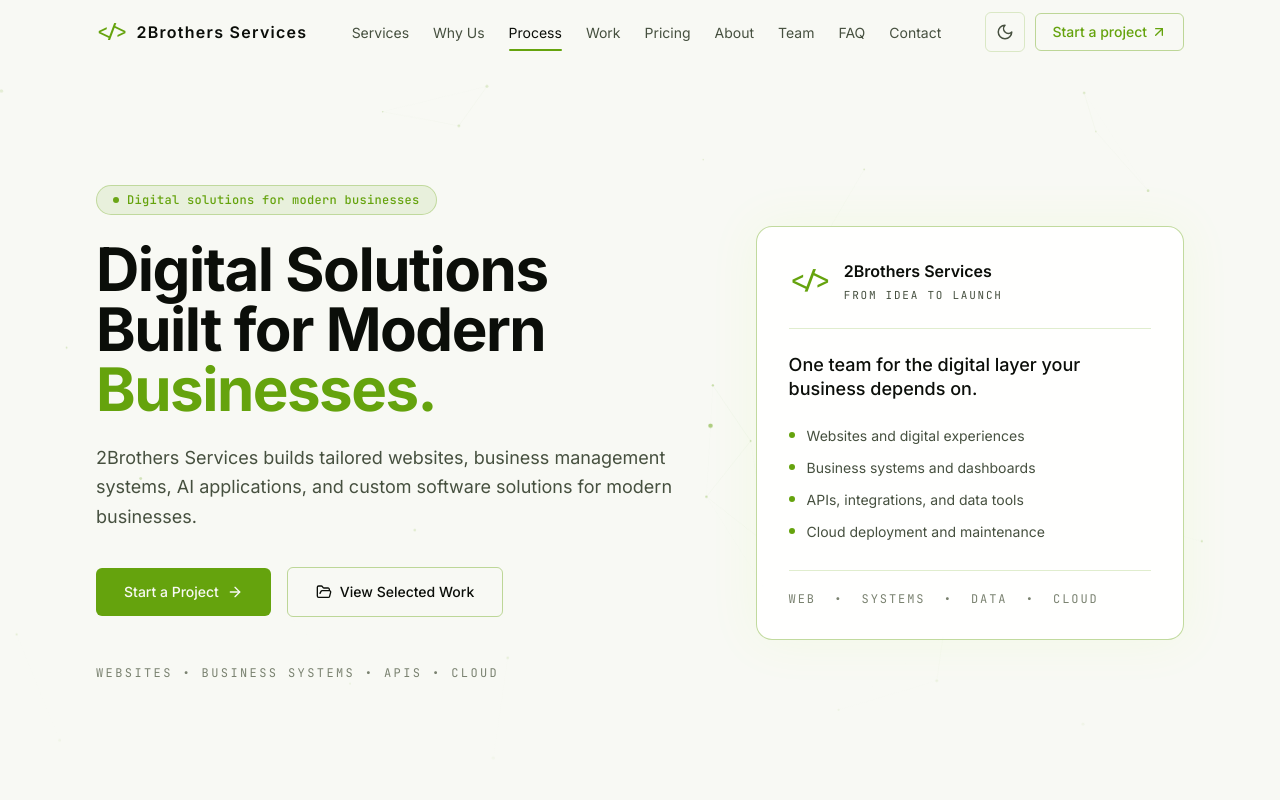
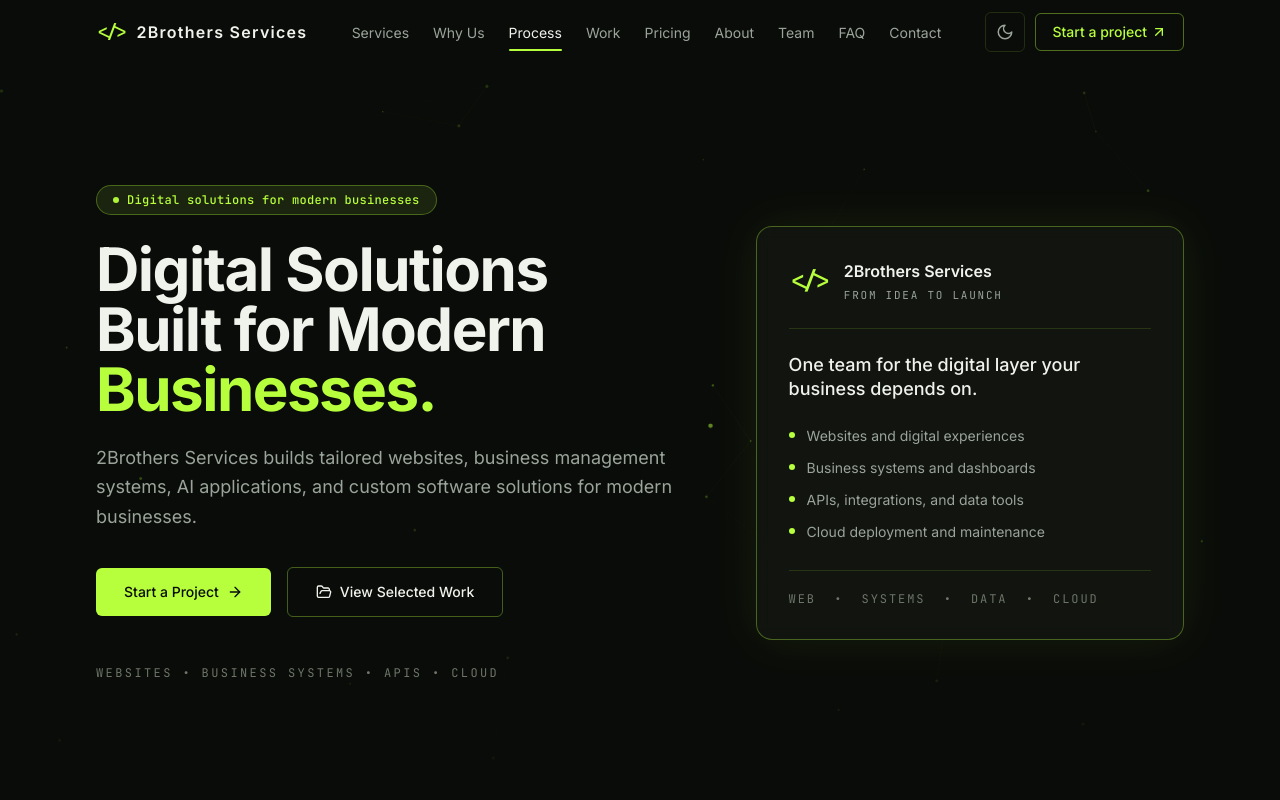
Before and after one commit to RITH-1437/rin-nairith-services, a Next.js app: page / in a window 1280 px wide. Shown: the top 800 px of the page. Built offline with nearby package versions, Linux system fonts and the light colour scheme.

Commit message:
Fix theme hydration warnings

```diff
--- a/app/layout.tsx
+++ b/app/layout.tsx
@@ -5,7 +5,7 @@ import "./globals.css";
 import Navbar from "@/components/Navbar";
 import Footer from "@/components/Footer";
 import FloatingCta from "@/components/FloatingCta";
-import { ThemeProvider } from "@/components/theme-provider";
+import { DocumentScripts, ThemeProvider } from "@/components/theme-provider";
 import { siteConfig } from "@/data/site";
 
 const inter = Inter({
@@ -93,18 +93,6 @@ export const viewport: Viewport = {
     { media: "(prefers-color-scheme: light)", color: "#f8f9f4" },
   ],
 };
-
-const themeScript = `
-(function () {
-  try {
-    var stored = localStorage.getItem('2brothers-theme');
-    var theme = stored === 'dark' || stored === 'light'
-      ? stored
-      : (window.matchMedia('(prefers-color-scheme: light)').matches ? 'light' : 'dark');
-    document.documentElement.setAttribute('data-theme', theme);
-  } catch (e) {}
-})();
-`;
 
 const cursorScript = `
 (function () {
@@ -198,20 +186,12 @@ export default function RootLayout({
       suppressHydrationWarning
     >
       <head>
-        <Script id="theme-script" strategy="beforeInteractive">
-          {themeScript}
-        </Script>
         <Script id="cursor-script" strategy="afterInteractive">
           {cursorScript}
         </Script>
-        <Script
-          id="structured-data"
-          type="application/ld+json"
-          strategy="beforeInteractive"
-          dangerouslySetInnerHTML={{ __html: structuredData }}
-        />
       </head>
       <body className="font-sans">
+        <DocumentScripts structuredData={structuredData} />
         <ThemeProvider>
           <Navbar />
           <main id="main">{children}</main>
--- a/components/theme-provider.tsx
+++ b/components/theme-provider.tsx
@@ -1,6 +1,11 @@
 "use client";
 
-import { createContext, useContext, useEffect, useState } from "react";
+import { useServerInsertedHTML } from "next/navigation";
+import {
+  createContext,
+  useContext,
+  useSyncExternalStore,
+} from "react";
 
 type Theme = "dark" | "light";
 
@@ -14,27 +19,75 @@ const ThemeContext = createContext<ThemeContextValue | undefined>(undefined);
 
 const STORAGE_KEY = "2brothers-theme";
 
-function getInitialTheme(): Theme {
+const themeScript = `
+(function () {
+  try {
+    var stored = localStorage.getItem('${STORAGE_KEY}');
+    var theme = stored === 'dark' || stored === 'light'
+      ? stored
+      : (window.matchMedia('(prefers-color-scheme: light)').matches ? 'light' : 'dark');
+    document.documentElement.setAttribute('data-theme', theme);
+  } catch {
+    return;
+  }
+})();
+`;
+
+export function DocumentScripts({ structuredData }: { structuredData: string }) {
+  useServerInsertedHTML(() => (
+    <>
+      <script dangerouslySetInnerHTML={{ __html: themeScript }} />
+      <script
+        type="application/ld+json"
+        dangerouslySetInnerHTML={{ __html: structuredData }}
+      />
+    </>
+  ));
+
+  return null;
+}
+
+function getThemeSnapshot(): Theme {
   if (typeof window === "undefined") return "dark";
-  const stored = window.localStorage.getItem(STORAGE_KEY);
-  if (stored === "dark" || stored === "light") return stored;
-  return window.matchMedia("(prefers-color-scheme: light)").matches
-    ? "light"
-    : "dark";
+  try {
+    const stored = window.localStorage.getItem(STORAGE_KEY);
+    if (stored === "dark" || stored === "light") return stored;
+    return window.matchMedia("(prefers-color-scheme: light)").matches
+      ? "light"
+      : "dark";
+  } catch {
+    return "dark";
+  }
+}
+
+function getServerThemeSnapshot(): Theme {
+  return "dark";
+}
+
+function subscribeToTheme(onStoreChange: () => void) {
+  window.addEventListener("themechange", onStoreChange);
+  window.addEventListener("storage", onStoreChange);
+
+  return () => {
+    window.removeEventListener("themechange", onStoreChange);
+    window.removeEventListener("storage", onStoreChange);
+  };
 }
 
 export function ThemeProvider({ children }: { children: React.ReactNode }) {
-  const [theme, setThemeState] = useState<Theme>(getInitialTheme);
+  const theme = useSyncExternalStore(
+    subscribeToTheme,
+    getThemeSnapshot,
+    getServerThemeSnapshot,
+  );
 
-  useEffect(() => {
-    document.documentElement.setAttribute("data-theme", theme);
-    window.localStorage.setItem(STORAGE_KEY, theme);
+  const setTheme = (next: Theme) => {
+    document.documentElement.setAttribute("data-theme", next);
+    window.localStorage.setItem(STORAGE_KEY, next);
     window.dispatchEvent(new Event("themechange"));
-  }, [theme]);
-
-  const setTheme = (next: Theme) => setThemeState(next);
+  };
   const toggleTheme = () =>
-    setThemeState((prev) => (prev === "dark" ? "light" : "dark"));
+    setTheme(theme === "dark" ? "light" : "dark");
 
   return (
     <ThemeContext.Provider value={{ theme, setTheme, toggleTheme }}>
```
